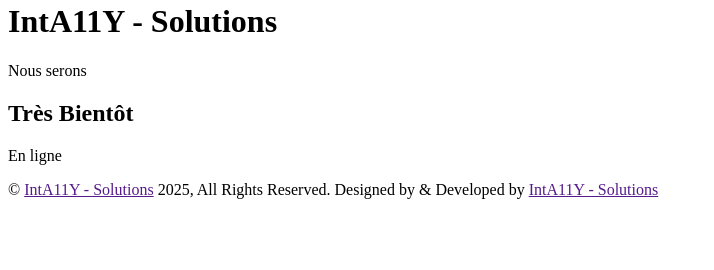
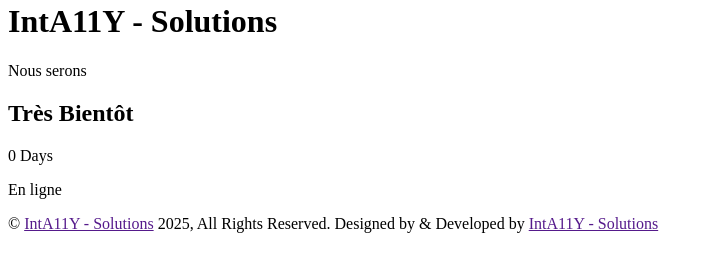
Before and after one commit to the-web-girl/IntA11Y-Solutions-CountDown, a plain HTML site: page index.html in a window 1280 px wide. Shown: the part 530-800 px from the top of the page, without its empty margins (0-714 px from the left). Drawn offline with Linux system fonts and the light colour scheme.

Commit message:
add time-number, digit and time-name class

```diff
--- a/index.html
+++ b/index.html
@@ -28,7 +28,14 @@
 
                 <div id="id-time_countdown" class="time-count-container">
 
-                </div>
+                    <div class="time-box">
+                        <div>
+                            <span class="time-number">
+                                <span class="digit">0</span>
+                            </span>
+                            <span class="time-name">Days</span>
+                        </div>
+                    </div>
 
                 <p class="time-until">
                     <span>En ligne</span>
```
